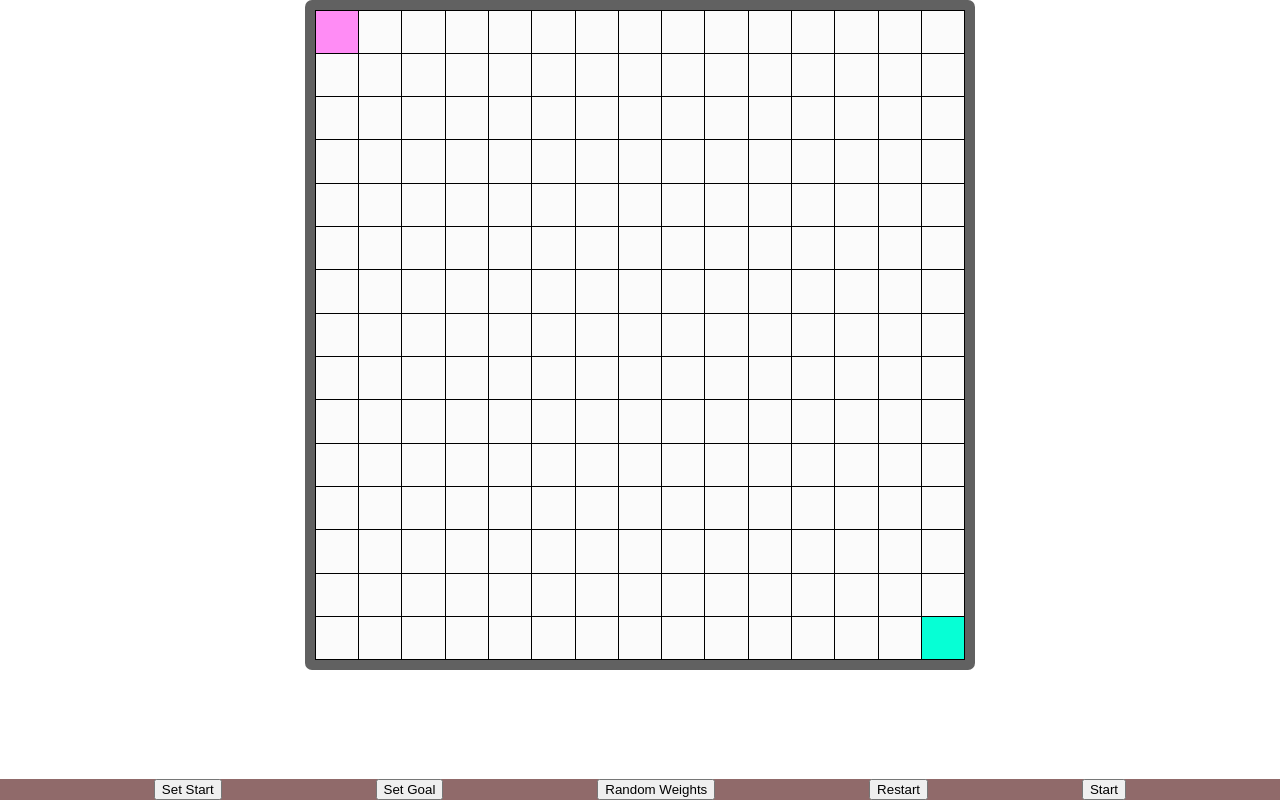
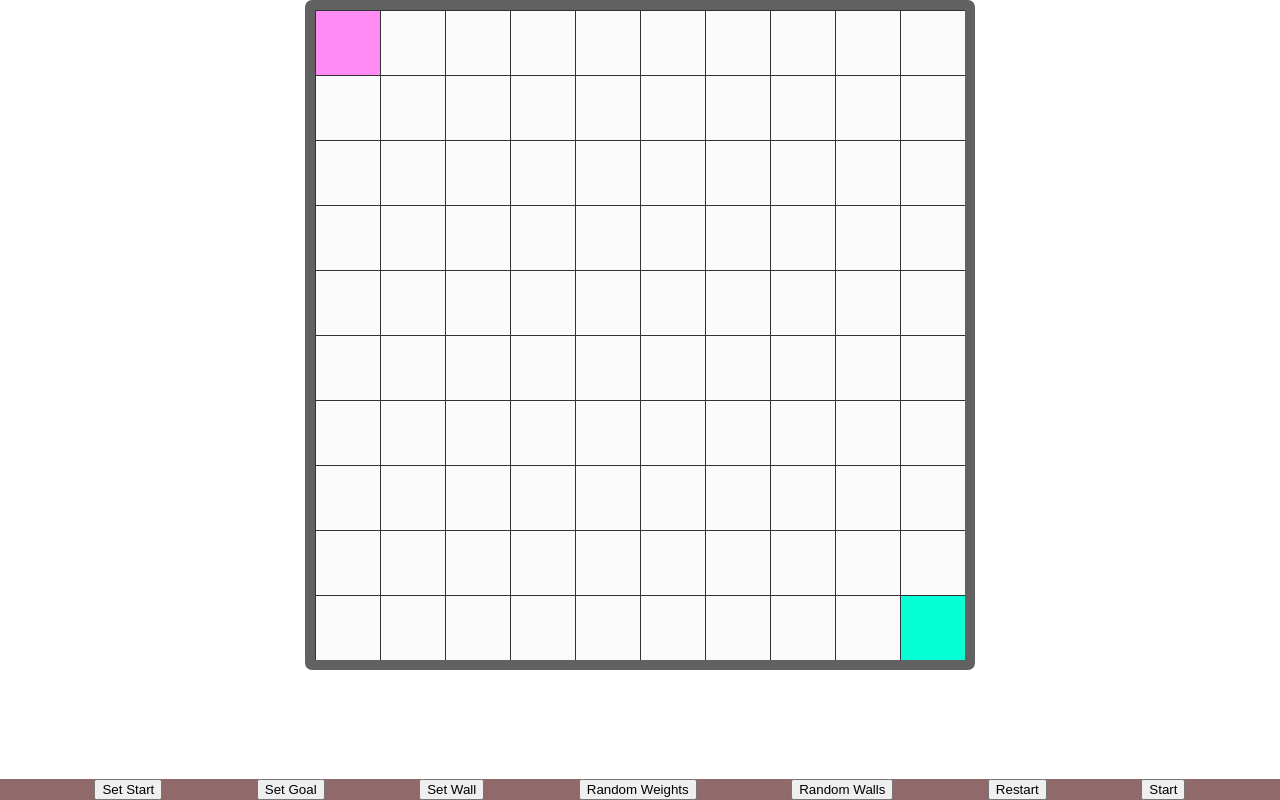
Before and after one commit to jcmorenoo/visualiser, a React (Create React App) app: page / in a window 1280 px wide. Built offline with nearby package versions, Linux system fonts and the light colour scheme.

Commit message:
Add nodes

```diff
--- a/src/components/pathfinding/grid/Grid.css
+++ b/src/components/pathfinding/grid/Grid.css
@@ -18,7 +18,7 @@
 .container {
   display: flex;
   flex-wrap: wrap;
-  background-color: rgb(0, 0, 0);
+  background-color: rgb(51, 51, 51);
   justify-content: center;
   width: 100%;
 }
--- a/src/components/pathfinding/grid/Grid.tsx
+++ b/src/components/pathfinding/grid/Grid.tsx
@@ -13,13 +13,14 @@ type GridState = IGrid & {
   delayInMs: number;
   isSelectingStart: boolean;
   isSelectingGoal: boolean;
+  isSelectingWall: boolean;
 };
 
 class Grid extends React.Component<{}, GridState> {
   constructor(props: {}) {
     super(props);
-    const delayInMs = 25;
-    const width = 15;
+    const delayInMs = 100;
+    const width = 10;
     const nodes: INode[][] = this.generateNodes(width);
     const startNode = nodes[0][0];
     const goalNode = nodes[width - 1][width - 1];
@@ -33,6 +34,7 @@ class Grid extends React.Component<{}, GridState> {
       delayInMs,
       isSelectingStart: false,
       isSelectingGoal: false,
+      isSelectingWall: false,
     }
   }
   render() {
@@ -53,7 +55,9 @@ class Grid extends React.Component<{}, GridState> {
         <div className="control-group">
           <button onClick={this.setStart}>Set Start</button>
           <button onClick={this.setGoal}>Set Goal</button>
+          <button onClick={this.setWall}>Set Wall</button>
           <button onClick={this.randomiseWeightsOfNodes}>Random Weights</button>
+          <button onClick={this.randomiseWalls}>Random Walls</button>
           <button onClick={this.restart}>Restart</button>
           <button onClick={this.start}>Start</button>
         </div>
@@ -65,18 +69,38 @@ class Grid extends React.Component<{}, GridState> {
     console.log('Randomise weights')
     for (const row of this.state.nodes) {
       for (const node of row) {
-        node.weight = Math.ceil(Math.random() * 10); // between 1 and 75;
+        node.weight = Math.ceil(Math.random() * 10); // between 1 and 10;
       }
     }
     this.forceUpdate();
   }
+  randomiseWalls = () => {
+    console.log('Randomise Walls');
+    // make some walls
+    for (const row of this.state.nodes) {
+      for (const node of row) {
+        // between 1 and 3
+        const randomNumber = Math.ceil(Math.random() * 2)
+        if (randomNumber === 1) {
+          this.assignWallNode(node);
+        }
+        else {
+          this.unAssignWallNode(node);
+        }
+      }
+    }
+  }
   setStart = () => {
     console.log('set start');
-    this.setState({isSelectingStart: true});
+    this.setState({ isSelectingStart: true });
   }
   setGoal = () => {
     console.log('set goal');
-    this.setState({isSelectingGoal: true});
+    this.setState({ isSelectingGoal: true });
+  }
+  setWall = () => {
+    console.log('set wall');
+    this.setState((state) => ({ isSelectingWall: !state.isSelectingWall }));
   }
   restart = () => {
     const nodes: INode[][] = this.generateNodes(this.state.width);
@@ -99,11 +123,18 @@ class Grid extends React.Component<{}, GridState> {
     if (this.state.isSelectingStart) {
       console.log('selecting start')
       this.assignStartNode(node);
-      this.setState({isSelectingStart: false});
+      this.setState({ isSelectingStart: false });
     }
     else if (this.state.isSelectingGoal) {
       this.assignGoalNode(node);
-      this.setState({isSelectingGoal: false});
+      this.setState({ isSelectingGoal: false });
+    }
+    else if (this.state.isSelectingWall) {
+      if (!node.isWall) {
+        this.assignWallNode(node);
+      } else {
+        this.unAssignWallNode(node);
+      }
     }
   }
 
@@ -119,9 +150,11 @@ class Grid extends React.Component<{}, GridState> {
           isStart: false,
           isVisited: false,
           isPath: false,
+          isCurrentNode: false,
           neighbours: [],
           distance: Number.POSITIVE_INFINITY,
           weight: 1,
+          isWall: false,
           previous: undefined,
         });
       }
@@ -156,7 +189,8 @@ class Grid extends React.Component<{}, GridState> {
       colIndex < 0 ||
       rowIndex >= width ||
       colIndex >= width ||
-      (node.rowIndex === rowIndex && node.colIndex === colIndex)
+      (node.rowIndex === rowIndex && node.colIndex === colIndex) ||
+      node.isWall || nodes[rowIndex][colIndex].isWall
     ) {
       return;
     }
@@ -210,10 +244,49 @@ class Grid extends React.Component<{}, GridState> {
     });
   }
 
+  assignWallNode = (node: INode) => {
+    const selectedNode = this.state.nodes[node.rowIndex][node.colIndex];
+    if (selectedNode.isGoal || selectedNode.isStart || selectedNode.isWall) {
+      return;
+    }
+    selectedNode.isWall = true;
+    for (const neighbour of selectedNode.neighbours) {
+      neighbour.neighbours.splice(neighbour.neighbours.indexOf(selectedNode), 1);
+    }
+    selectedNode.neighbours = [];
+    this.forceUpdate();
+  }
+
+  unAssignWallNode = (node: INode) => {
+    const { nodes, width } = this.state
+    const selectedNode = this.state.nodes[node.rowIndex][node.colIndex];
+    if (!selectedNode.isWall) {
+      return;
+    }
+    selectedNode.isWall = false;
+    // assign neighbours
+    // Add neighbours above
+    this.tryAddNodeNeighbour(selectedNode, node.rowIndex - 1, node.colIndex - 1, nodes, width);
+    this.tryAddNodeNeighbour(selectedNode, node.rowIndex - 1, node.colIndex, nodes, width);
+    this.tryAddNodeNeighbour(selectedNode, node.rowIndex - 1, node.colIndex + 1, nodes, width);
+    // Add neighbours on same row
+    this.tryAddNodeNeighbour(selectedNode, node.rowIndex, node.colIndex - 1, nodes, width);
+    this.tryAddNodeNeighbour(selectedNode, node.rowIndex, node.colIndex + 1, nodes, width);
+    // add neighbours below
+    this.tryAddNodeNeighbour(selectedNode, node.rowIndex + 1, node.colIndex - 1, nodes, width);
+    this.tryAddNodeNeighbour(selectedNode, node.rowIndex + 1, node.colIndex, nodes, width);
+    this.tryAddNodeNeighbour(selectedNode, node.rowIndex + 1, node.colIndex + 1, nodes, width);
+
+    for (const neighbour of selectedNode.neighbours) {
+      neighbour.neighbours.push(selectedNode);
+    }
+    this.forceUpdate();
+  }
+
   findShortestPath = async () => {
     console.log('findShortestPath');
     const unvisited = this.state.nodes.reduce((accum, row) => {
-      accum = accum.concat(...row);
+      accum = accum.concat(...(row.filter(node => !node.isWall)));
       return accum;
     }, []);
     const startNode = this.state.startNode;
@@ -231,12 +304,17 @@ class Grid extends React.Component<{}, GridState> {
         }
         return min;
       });
+      if (currentNode.distance === Number.POSITIVE_INFINITY) {
+        alert('NO WAAAAYYYY!!!!!');
+        console.log('No WAYYYYY!!');
+        return;
+      }
+      currentNode.isCurrentNode = true;
       if (currentNode.isGoal) {
+        currentNode.isCurrentNode = false;
         break;
       }
-        // .filter((node) => node.distance < Number.POSITIVE_INFINITY)
-        // .sort((a: INode, b: INode) => a.distance - b.distance)[0];
-
+      this.forceUpdate();
       for (const neighbour of currentNode.neighbours) {
         if (unvisited.indexOf(neighbour) >= 0) {
           let distanceToNeighbour = currentNode.distance + neighbour.weight;
@@ -247,6 +325,7 @@ class Grid extends React.Component<{}, GridState> {
         }
       }
       currentNode.isVisited = true;
+      currentNode.isCurrentNode = false;
       unvisited.splice(unvisited.indexOf(currentNode), 1);
       await sleep(this.state.delayInMs);
       this.forceUpdate();
--- a/src/components/pathfinding/node/Node.css
+++ b/src/components/pathfinding/node/Node.css
@@ -24,3 +24,11 @@
 .item-goal {
   background-color: rgb(6, 255, 213);
 }
+
+.item-current {
+  background-color: rgb(230, 6, 6);
+}
+
+.item-wall {
+  background-color: black;
+}
--- a/src/components/pathfinding/node/Node.tsx
+++ b/src/components/pathfinding/node/Node.tsx
@@ -13,7 +13,7 @@ const Node = (props: NodeProps): JSX.Element => {
   const style = {
     width: `${props.sizeInPx}px`,
     paddingBottom: `${props.sizeInPx}px`,
-    opacity: (props.node.isStart || props.node.isGoal) ? '1' : `${1-((props.node.weight-1)/10)}`,
+    opacity: (props.node.isStart || props.node.isGoal || props.node.isWall) ? '1' : `${1-((props.node.weight-1)/10)}`,
   }
   const backgroundColour = getBackgroundColour(props.node);
   const classNames = ['item', backgroundColour]
@@ -23,16 +23,22 @@ const Node = (props: NodeProps): JSX.Element => {
 };
 
 const getBackgroundColour = (node: INode) => {
+  if (node.isWall) {
+    return 'item-wall';
+  }
+  if (node.isCurrentNode) {
+    return 'item-current';
+  }
   if (node.isStart) {
     return 'item-start';
   }
-  else if (node.isGoal) {
+  if (node.isGoal) {
     return 'item-goal';
   }
-  else if (node.isPath) {
+  if (node.isPath) {
     return 'item-path';
   }
-  else if (node.isVisited) {
+  if (node.isVisited) {
     return 'item-visited';
   }
   else {
--- a/src/types/index.ts
+++ b/src/types/index.ts
@@ -12,7 +12,9 @@ export interface INode {
   isVisited: boolean;
   isStart: boolean;
   isGoal: boolean;
+  isWall: boolean;
   isPath: boolean;
+  isCurrentNode: boolean;
   previous?: INode;
   distance: number;
   weight: number;
```
